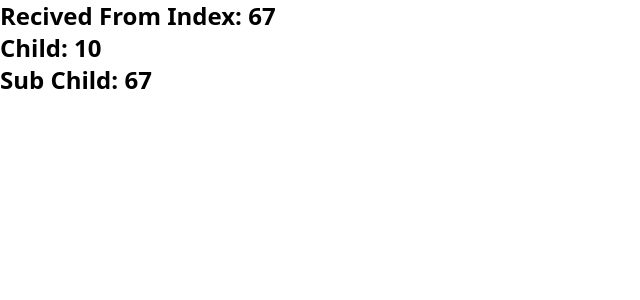
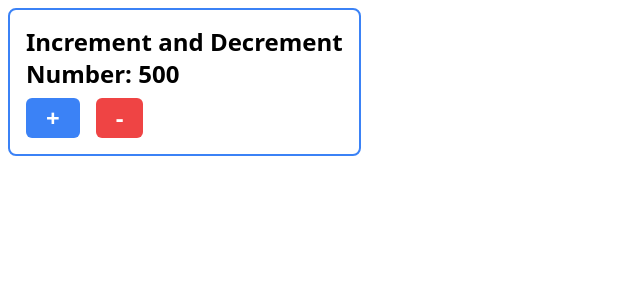
Before and after one commit to tusharOxacular09/All-About-React, a React (Create React App) app in the folder all-about-react/: page / in a window 1280 px wide. Shown: the top 300 px of the page, without its empty margins (0-640 px from the left). Built offline with nearby package versions, Linux system fonts and the light colour scheme.

Commit message:
State Management

```diff
--- a/all-about-react/src/App.js
+++ b/all-about-react/src/App.js
@@ -1,13 +1,13 @@
-import MyComponent from "./components/MyComponent";
+// import { A } from "./components/A";
+import Increment_and_Decrement from "./components/Increment_and_Decrement";
 
-function App({abc}) {
+function App() {
   // props
-  let a = 10;
+  // let a = 10;
   return (
     <div className="text-2xl font-semibold">
-        <p>Recived From Index: {abc}</p>
-       <MyComponent a={a} subodh = {abc} />
-       {/* <p>{a}</p> */}
+       {/* <A value = {a} /> */}
+       <Increment_and_Decrement/>
     </div>
   );
 }
--- /dev/null
+++ b/all-about-react/src/components/A.jsx
@@ -0,0 +1,12 @@
+import { B } from "./B";
+
+function A({value}) {
+  return (
+    <div>
+      <p className="border-2 border-blue-500 p-4 rounded-lg m-2 inline-block">A coomponent's Value : {value}</p>
+      <B value={value + 1} />
+    </div>
+  );
+}
+
+export { A };
--- /dev/null
+++ b/all-about-react/src/components/B.js
@@ -0,0 +1,12 @@
+import { C } from "./C";
+
+function B({value}) {
+  return (
+    <>
+      <p className="border-2 border-red-500 p-4 rounded-lg m-2 inline-block">B coomponent's Value : {value}</p>
+      <C value = {value + 9}/>
+    </>
+  );
+}
+
+export { B };
--- /dev/null
+++ b/all-about-react/src/components/C.js
@@ -0,0 +1,9 @@
+function C(props) {
+  return (
+    <p className="border-2 border-green-500 p-4 rounded-lg m-2 inline-block">
+      C coomponent's Value : {props.value}
+    </p>
+  );
+}
+
+export { C };
--- /dev/null
+++ b/all-about-react/src/components/Increment_and_Decrement.jsx
@@ -0,0 +1,34 @@
+import React, { useState } from "react";
+
+const Increment_and_Decrement = () => {
+  // State
+  const [num, setNum] = useState(500);
+  // Increment Function
+  function Increment() {
+    setNum(num + 1);
+    console.log(num);
+  }
+  console.log(num);
+  return (
+    <div className="border-2 border-blue-500 p-4 rounded-lg m-2 inline-block">
+      <p>Increment and Decrement</p>
+      <p>Number: {num}</p>
+      <button
+        onClick={Increment}
+        className="cursor-pointer px-5 py-1 bg-blue-500 rounded-md text-white hover:bg-blue-600 mt-2"
+      >
+        +
+      </button>
+      <button
+        onClick={() => {
+          setNum(num - 1);
+        }}
+        className="cursor-pointer px-5 py-1 bg-red-500 rounded-md text-white hover:bg-red-600 mt-2 mx-4"
+      >
+        -
+      </button>
+    </div>
+  );
+};
+
+export default Increment_and_Decrement;
```
Also changed, not shown: 1 other file (tests, documents, lock files or other folders).
